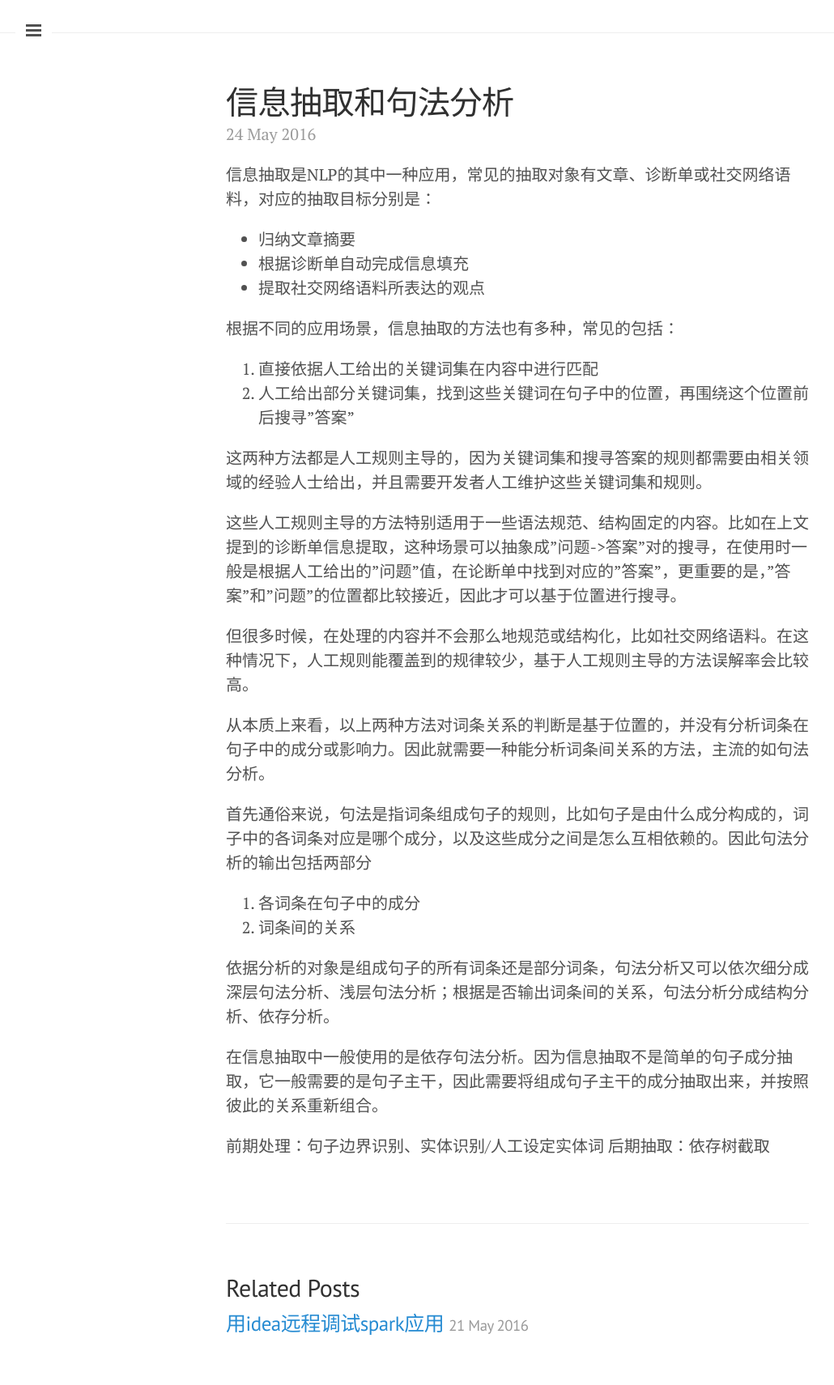
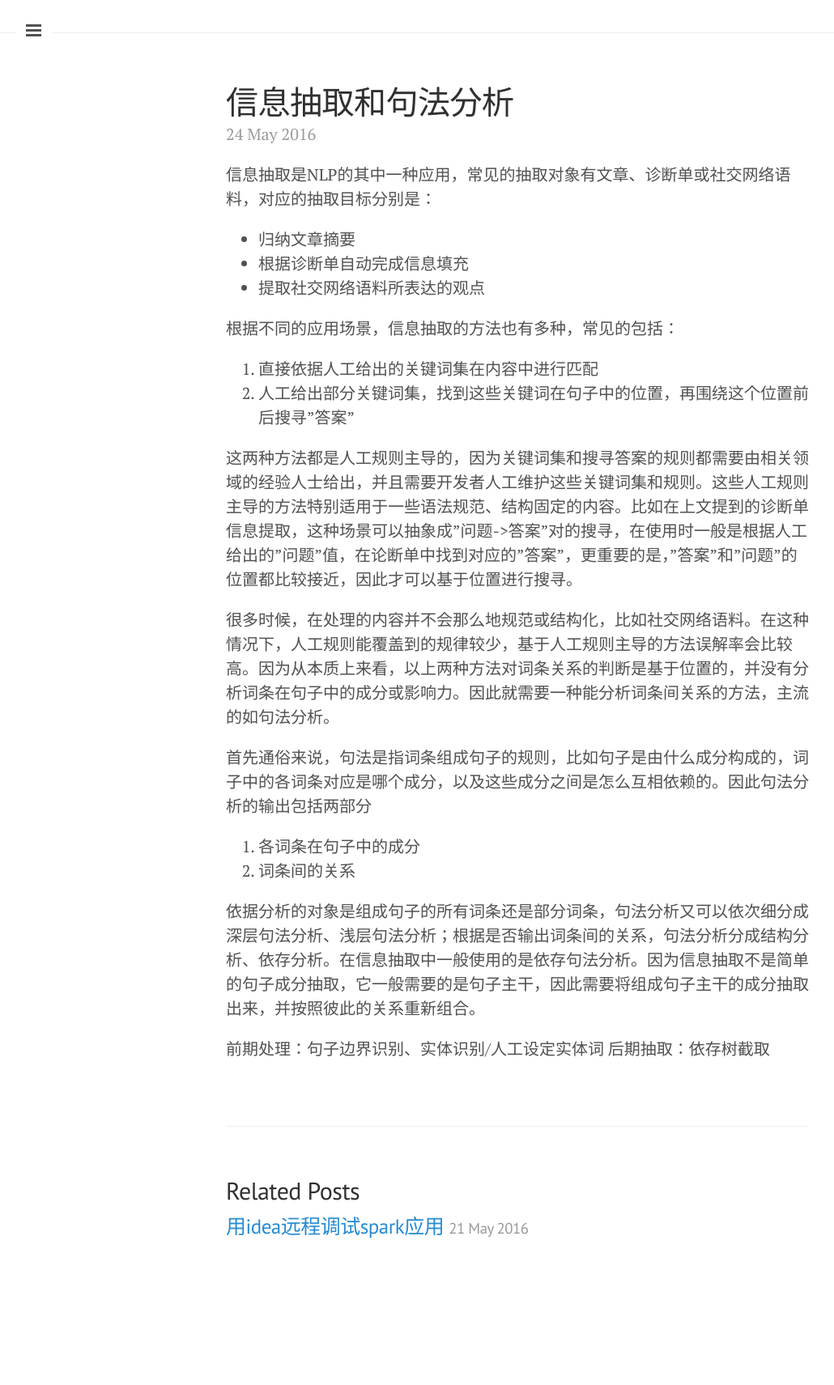
Before and after one commit to nomadcube/nomadcube.github.io, a Jekyll site: the page built from _posts/2016-05-24-信息抽取和句法分析.md, in a window 1280 px wide. Shown: the whole page at 81% size, without its empty margins (1-1031 px from the left). Built offline with Jekyll 4.4.1, drawn with Linux system fonts in a browser that asks for light colours; comment, search, counter and statistics services are not loaded; after the commit the page ends 1591 px from its top, so only the background shows below that.

Commit message:
new post

```diff
--- a/_posts/2016-05-24-信息抽取和句法分析.md
+++ b/_posts/2016-05-24-信息抽取和句法分析.md
@@ -14,22 +14,16 @@ tags: NLP
 1. 直接依据人工给出的关键词集在内容中进行匹配
 2. 人工给出部分关键词集，找到这些关键词在句子中的位置，再围绕这个位置前后搜寻"答案"
 
-这两种方法都是人工规则主导的，因为关键词集和搜寻答案的规则都需要由相关领域的经验人士给出，并且需要开发者人工维护这些关键词集和规则。
+这两种方法都是人工规则主导的，因为关键词集和搜寻答案的规则都需要由相关领域的经验人士给出，并且需要开发者人工维护这些关键词集和规则。这些人工规则主导的方法特别适用于一些语法规范、结构固定的内容。比如在上文提到的诊断单信息提取，这种场景可以抽象成"问题->答案"对的搜寻，在使用时一般是根据人工给出的"问题"值，在论断单中找到对应的"答案"，更重要的是，"答案"和"问题"的位置都比较接近，因此才可以基于位置进行搜寻。
 
-这些人工规则主导的方法特别适用于一些语法规范、结构固定的内容。比如在上文提到的诊断单信息提取，这种场景可以抽象成"问题->答案"对的搜寻，在使用时一般是根据人工给出的"问题"值，在论断单中找到对应的"答案"，更重要的是，"答案"和"问题"的位置都比较接近，因此才可以基于位置进行搜寻。
-
-但很多时候，在处理的内容并不会那么地规范或结构化，比如社交网络语料。在这种情况下，人工规则能覆盖到的规律较少，基于人工规则主导的方法误解率会比较高。
-
-从本质上来看，以上两种方法对词条关系的判断是基于位置的，并没有分析词条在句子中的成分或影响力。因此就需要一种能分析词条间关系的方法，主流的如句法分析。
+很多时候，在处理的内容并不会那么地规范或结构化，比如社交网络语料。在这种情况下，人工规则能覆盖到的规律较少，基于人工规则主导的方法误解率会比较高。因为从本质上来看，以上两种方法对词条关系的判断是基于位置的，并没有分析词条在句子中的成分或影响力。因此就需要一种能分析词条间关系的方法，主流的如句法分析。
 
 首先通俗来说，句法是指词条组成句子的规则，比如句子是由什么成分构成的，词子中的各词条对应是哪个成分，以及这些成分之间是怎么互相依赖的。因此句法分析的输出包括两部分
 
 1. 各词条在句子中的成分
 2. 词条间的关系
 
-依据分析的对象是组成句子的所有词条还是部分词条，句法分析又可以依次细分成深层句法分析、浅层句法分析；根据是否输出词条间的关系，句法分析分成结构分析、依存分析。
-
-在信息抽取中一般使用的是依存句法分析。因为信息抽取不是简单的句子成分抽取，它一般需要的是句子主干，因此需要将组成句子主干的成分抽取出来，并按照彼此的关系重新组合。
+依据分析的对象是组成句子的所有词条还是部分词条，句法分析又可以依次细分成深层句法分析、浅层句法分析；根据是否输出词条间的关系，句法分析分成结构分析、依存分析。在信息抽取中一般使用的是依存句法分析。因为信息抽取不是简单的句子成分抽取，它一般需要的是句子主干，因此需要将组成句子主干的成分抽取出来，并按照彼此的关系重新组合。
 
 
 前期处理：句子边界识别、实体识别/人工设定实体词
```
